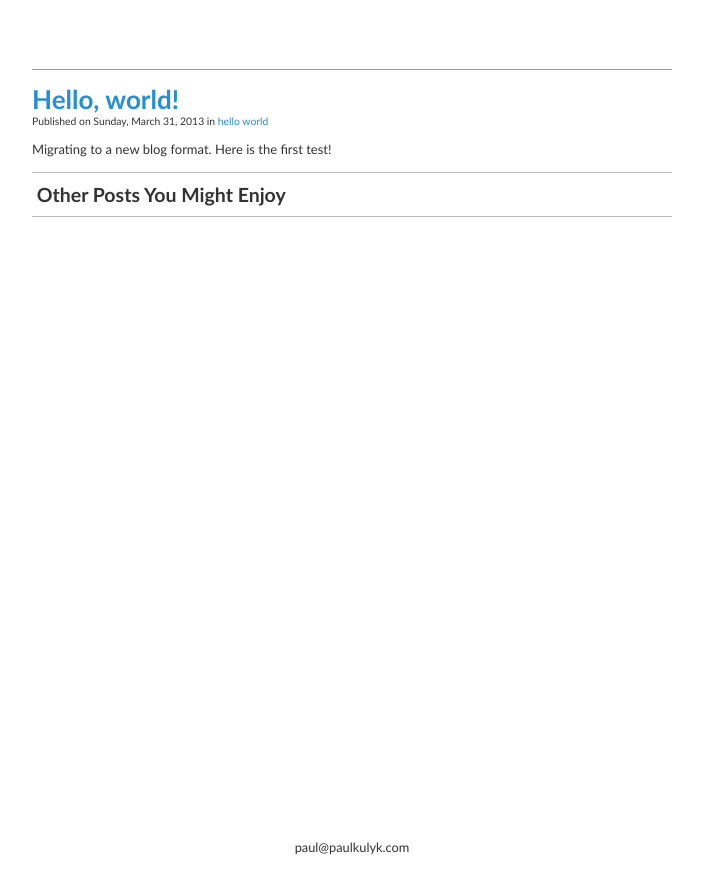
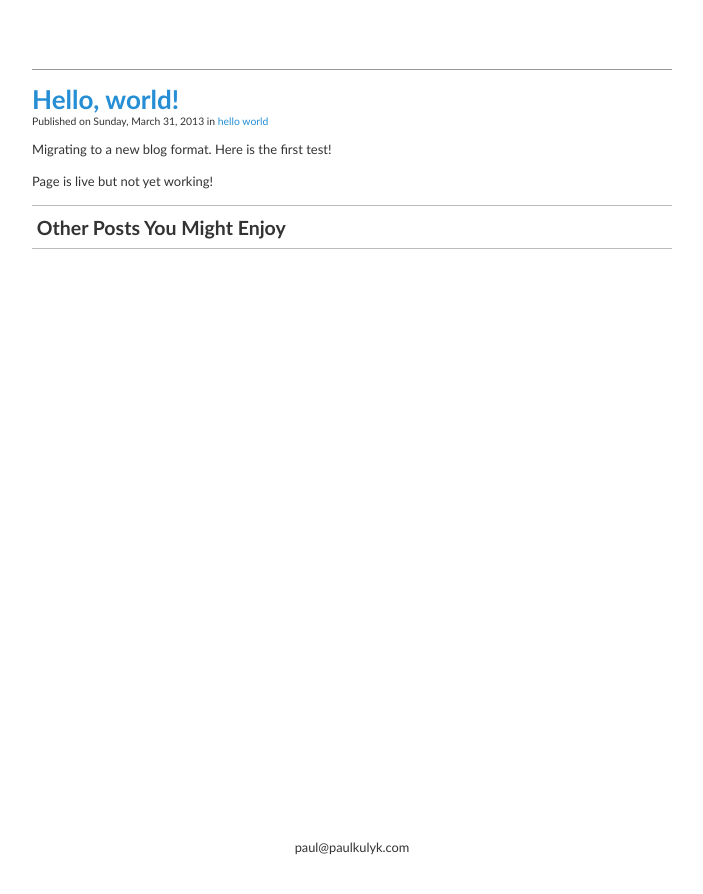
Before and after one commit to asclepius/paulkulyk.com, a Jekyll site: the page built from blog/_posts/2013-03-31-hello-world.md, in a window 1280 px wide. Shown: the top 894 px of the page, without its empty margins (288-991 px from the left). Built offline with Jekyll 4.4.1, drawn with Linux system fonts in a browser that asks for light colours; nearby versions of some CDN libraries; some web fonts are replaced; comment, search, counter and statistics services are not loaded.

Commit message:
Put warning about broken page

```diff
--- a/blog/_posts/2013-03-31-hello-world.md
+++ b/blog/_posts/2013-03-31-hello-world.md
@@ -6,3 +6,6 @@ tags:
 ---
 
 Migrating to a new blog format.  Here is the first test!
+
+
+Page is live but not yet working!
```
